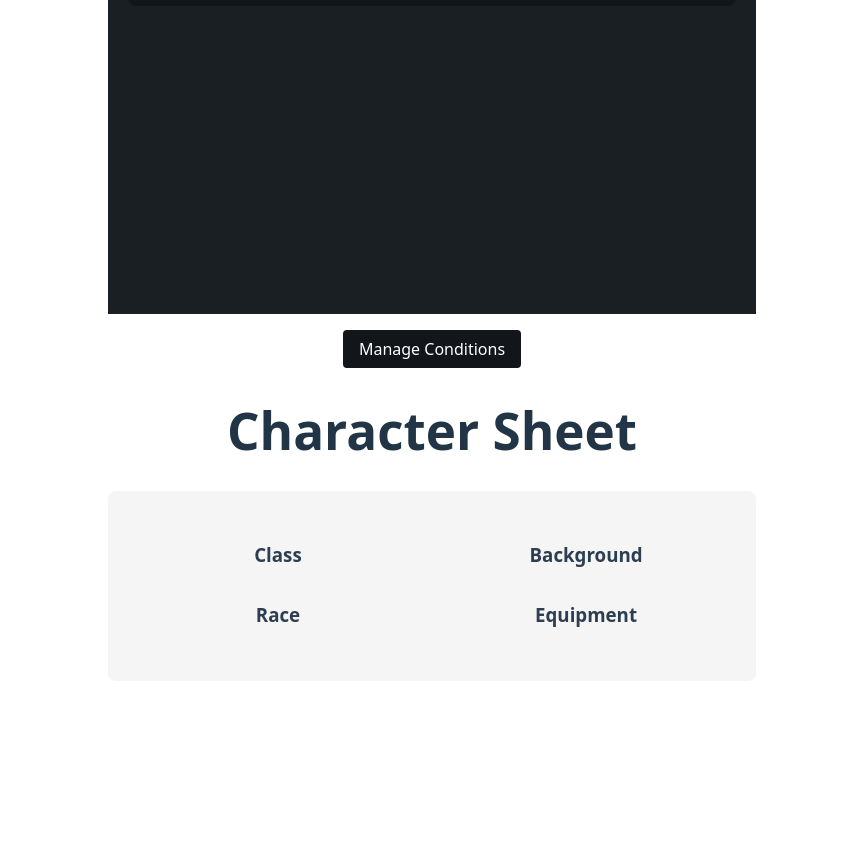
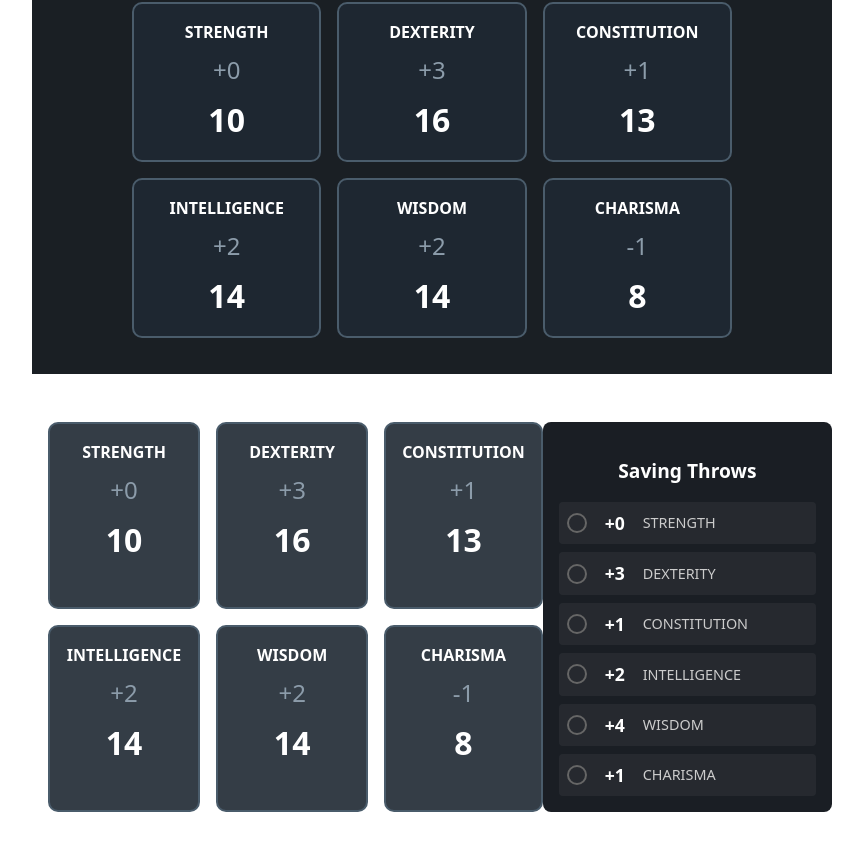
Before and after one commit to GilbertJsin/dm-project, a React (Vite) app: page /char-sheet in a window 1280 px wide. Shown: the part 590-1432 px from the top of the page, without its empty margins (208-1071 px from the left). Before the commit the page ends 1367 px from the top, so only its background shows below. Built offline with nearby package versions, Linux system fonts and the light colour scheme.

Commit message:
added Ability score + Saving throw components

```diff
--- a/src/App.jsx
+++ b/src/App.jsx
@@ -1,6 +1,6 @@
 import './App.css'
 import { BrowserRouter, Routes, Route } from 'react-router-dom'
-import Login from './components/Login'
+import Login from './components/Login/Login'
 import CharCreation from './components/CharCreation/CharCreation'
 import CharSheet from './components/CharSheet/CharSheet'
 
--- /dev/null
+++ b/src/components/AbilityScores/AbilityScores.css
@@ -0,0 +1,40 @@
+.ability-scores-grid {
+  display: grid;
+  grid-template-columns: repeat(3, 1fr);
+  gap: 1rem;
+  padding: 1rem;
+  width: 100%;
+  max-width: 600px;
+  margin: 0 auto;
+}
+
+.ability-score-box {
+  background-color: rgba(30, 40, 50, 0.9);
+  border: 2px solid #4a5c6b;
+  border-radius: 10px;
+  padding: 1rem;
+  text-align: center;
+  display: flex;
+  flex-direction: column;
+  align-items: center;
+  position: relative;
+}
+
+.ability-name {
+  font-size: 1rem;
+  color: white;
+  margin-bottom: 0.5rem;
+  font-weight: bold;
+}
+
+.modifier {
+  font-size: 1.5rem;
+  color: #8c9caa;
+  margin-bottom: 0.5rem;
+}
+
+.base-score {
+  font-size: 2rem;
+  color: white;
+  font-weight: bold;
+}
--- /dev/null
+++ b/src/components/AbilityScores/AbilityScores.jsx
@@ -0,0 +1,32 @@
+import React from 'react';
+import './AbilityScores.css';
+
+const AbilityScores = ({ scores }) => {
+  const getModifier = (score) => {
+    const modifier = Math.floor((score - 10) / 2);
+    return modifier >= 0 ? `+${modifier}` : modifier.toString();
+  };
+
+  const abilityScores = [
+    { name: 'STRENGTH', score: scores?.strength || 10 },
+    { name: 'DEXTERITY', score: scores?.dexterity || 16 },
+    { name: 'CONSTITUTION', score: scores?.constitution || 13 },
+    { name: 'INTELLIGENCE', score: scores?.intelligence || 14 },
+    { name: 'WISDOM', score: scores?.wisdom || 14 },
+    { name: 'CHARISMA', score: scores?.charisma || 8 },
+  ];
+
+  return (
+    <div className="ability-scores-grid">
+      {abilityScores.map((ability) => (
+        <div key={ability.name} className="ability-score-box">
+          <div className="ability-name">{ability.name}</div>
+          <div className="modifier">{getModifier(ability.score)}</div>
+          <div className="base-score">{ability.score}</div>
+        </div>
+      ))}
+    </div>
+  );
+};
+
+export default AbilityScores;
--- a/src/components/CharSheet/CharSheet.jsx
+++ b/src/components/CharSheet/CharSheet.jsx
@@ -2,6 +2,8 @@ import React, { useState } from 'react';
 import { useLocation } from 'react-router-dom';
 import CharacterStats from '../CharacterStats/CharacterStats';
 import Conditions from '../Conditions/Conditions';
+import AbilityScores from '../AbilityScores/AbilityScores';
+import SavingThrows from '../SavingThrows/SavingThrows';
 
 const CharSheet = () => {
   const location = useLocation();
@@ -21,6 +23,14 @@ const CharSheet = () => {
   return (
     <div className="char-sheet-container" style={{ padding: '2rem', maxWidth: '800px', margin: '0 auto' }}>
       <CharacterStats character={character} />
+
+      <div style={{ display: 'grid', gridTemplateColumns: '1fr 1fr', gap: '1rem', marginTop: '2rem' }}>
+        <AbilityScores scores={character?.abilityScores} />
+        <SavingThrows
+          scores={character?.abilityScores}
+          proficiencies={character?.savingThrowProficiencies}
+        />
+      </div>
 
       <button
         onClick={() => setShowConditions(true)}
--- a/src/components/CharacterStats/CharacterStats.css
+++ b/src/components/CharacterStats/CharacterStats.css
@@ -3,7 +3,6 @@
   color: white;
   padding: 20px;
   position: relative;
-  min-height: 100vh;
 }
 
 .back-button {
--- a/src/components/CharacterStats/CharacterStats.jsx
+++ b/src/components/CharacterStats/CharacterStats.jsx
@@ -1,15 +1,30 @@
-import React from 'react';
+import React, { useState } from 'react';
 import './CharacterStats.css';
+import Conditions from '../Conditions/Conditions';
+import AbilityScores from '../AbilityScores/AbilityScores';
+
+const capitalize = (str) => str ? str.charAt(0).toUpperCase() + str.slice(1) : '';
 
 const CharacterStats = ({ character }) => {
+  const [showConditions, setShowConditions] = useState(false);
+  const [activeConditions, setActiveConditions] = useState([]);
+
+  const handleConditionToggle = (conditionId) => {
+    setActiveConditions(prev => {
+      if (prev.includes(conditionId)) {
+        return prev.filter(id => id !== conditionId);
+      }
+      return [...prev, conditionId];
+    });
+  };
+
   return (
     <div className="character-container">
       <button className="back-button">&#8592;</button>
       <div className="character-header">
-        <h1 className="character-name">{character?.name || 'Tester'}</h1>
-        <h2 className="character-subtitle">{character?.race || 'Dwarf'} {character?.class || 'Paladin'} {character?.level || '1'}</h2>
+        <h1 className="character-name">{capitalize(character?.name) || 'Tester'}</h1>
+        <h2 className="character-subtitle">{capitalize(character?.race) || 'Dwarf'} {capitalize(character?.class) || 'Paladin'} Level {character?.level || '1'}</h2>
       </div>
-
       <div className="stats-grid">
         <div className="stat-box armor">
           <div className="stat-value">13</div>
@@ -34,16 +49,25 @@ const CharacterStats = ({ character }) => {
 
         <div className="action-icons">
           <div className="icon">🔥</div>
-          <div className="icon">⚙️</div>
-        </div>
-
-        <div className="conditions-box">
-          <h3>CONDITIONS</h3>
-          <div className="conditions-list">
-            {/* Conditions will be mapped here */}
-          </div>
+          <div className="icon" onClick={() => setShowConditions(true)}>⚙️</div>
         </div>
       </div>
+
+      <AbilityScores scores={{
+        strength: 10,
+        dexterity: 16,
+        constitution: 13,
+        intelligence: 14,
+        wisdom: 14,
+        charisma: 8
+      }} />
+
+      <Conditions
+        isOpen={showConditions}
+        onClose={() => setShowConditions(false)}
+        onConditionToggle={handleConditionToggle}
+        activeConditions={activeConditions}
+      />
     </div>
   );
 };
--- /dev/null
+++ b/src/components/SavingThrows/SavingThrows.css
@@ -0,0 +1,50 @@
+.saving-throws-container {
+  background-color: #1a1e24;
+  padding: 1rem;
+  border-radius: 8px;
+  margin: 1rem 0;
+}
+
+.saving-throws-container h3 {
+  color: white;
+  margin-bottom: 1rem;
+  font-size: 1.2rem;
+}
+
+.saving-throws-grid {
+  display: flex;
+  flex-direction: column;
+  gap: 0.5rem;
+}
+
+.saving-throw-item {
+  display: flex;
+  align-items: center;
+  gap: 0.75rem;
+  color: white;
+  padding: 0.5rem;
+  border-radius: 4px;
+  background-color: rgba(255, 255, 255, 0.05);
+}
+
+.proficiency-indicator {
+  width: 16px;
+  height: 16px;
+  border: 2px solid #666;
+  border-radius: 50%;
+}
+
+.proficiency-indicator.proficient {
+  background-color: white;
+}
+
+.save-modifier {
+  font-size: 1.1rem;
+  font-weight: bold;
+  min-width: 2rem;
+}
+
+.save-name {
+  color: #ccc;
+  font-size: 0.9rem;
+}
--- /dev/null
+++ b/src/components/SavingThrows/SavingThrows.jsx
@@ -0,0 +1,35 @@
+import React from 'react';
+import './SavingThrows.css';
+
+const SavingThrows = ({ scores, proficiencies }) => {
+  const getModifier = (score) => {
+    const modifier = Math.floor((score - 10) / 2);
+    return modifier >= 0 ? `+${modifier}` : modifier.toString();
+  };
+
+  const savingThrows = [
+    { name: 'STRENGTH', value: scores?.strength || 10, mod: 0 },
+    { name: 'DEXTERITY', value: scores?.dexterity || 16, mod: 3 },
+    { name: 'CONSTITUTION', value: scores?.constitution || 13, mod: 1 },
+    { name: 'INTELLIGENCE', value: scores?.intelligence || 14, mod: 2 },
+    { name: 'WISDOM', value: scores?.wisdom || 18, mod: 4 },
+    { name: 'CHARISMA', value: scores?.charisma || 12, mod: 1 }
+  ];
+
+  return (
+    <div className="saving-throws-container">
+      <h3>Saving Throws</h3>
+      <div className="saving-throws-grid">
+        {savingThrows.map((save) => (
+          <div key={save.name} className="saving-throw-item">
+            <div className={`proficiency-indicator ${proficiencies?.includes(save.name.toLowerCase()) ? 'proficient' : ''}`} />
+            <span className="save-modifier">{getModifier(save.value)}</span>
+            <span className="save-name">{save.name}</span>
+          </div>
+        ))}
+      </div>
+    </div>
+  );
+};
+
+export default SavingThrows;
```
